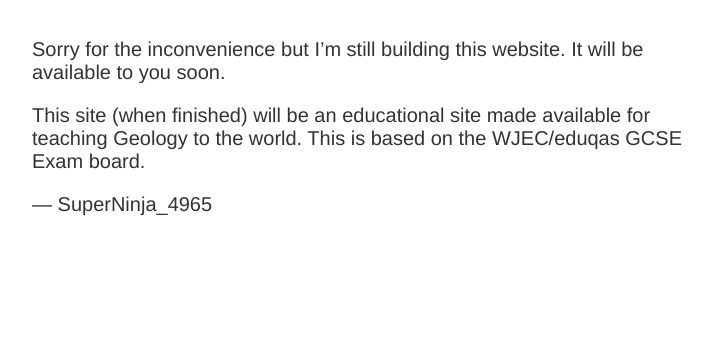
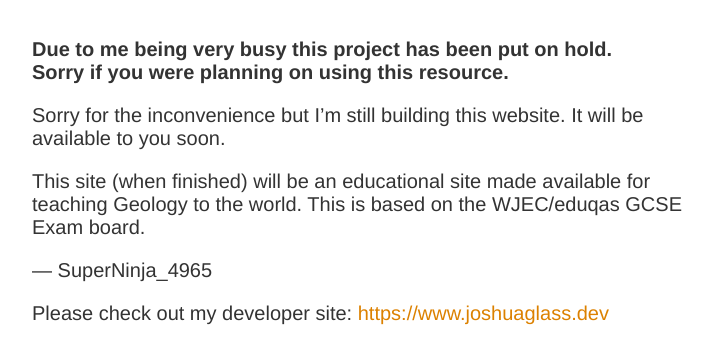
Before and after one commit to joshuag1000/GeologyRocks, a plain HTML site: page index.html in a window 1280 px wide. Shown: the part 261-624 px from the top of the page, without its empty margins (283-996 px from the left). Drawn offline with Linux system fonts and the light colour scheme.

Commit message:
Update index.html

```diff
--- a/index.html
+++ b/index.html
@@ -15,9 +15,11 @@
 		<article>
 			<h1>Site Maintenance...</h1>
 			<div>
+				<p><b>Due to me being very busy this project has been put on hold. <br>Sorry if you were planning on using this resource.</b></p>
 				<p>Sorry for the inconvenience but I&rsquo;m still building this website. It will be available to you soon.</p>
 				<p>This site (when finished) will be an educational site made available for teaching Geology to the world. This is based on the WJEC/eduqas GCSE Exam board.</p>
 				<p>&mdash; SuperNinja_4965</p>
+				<p>Please check out my developer site: <a href="https://www.joshuaglass.dev">https://www.joshuaglass.dev</a></p>
 			</div>
 		</article>
 	</body>
```
